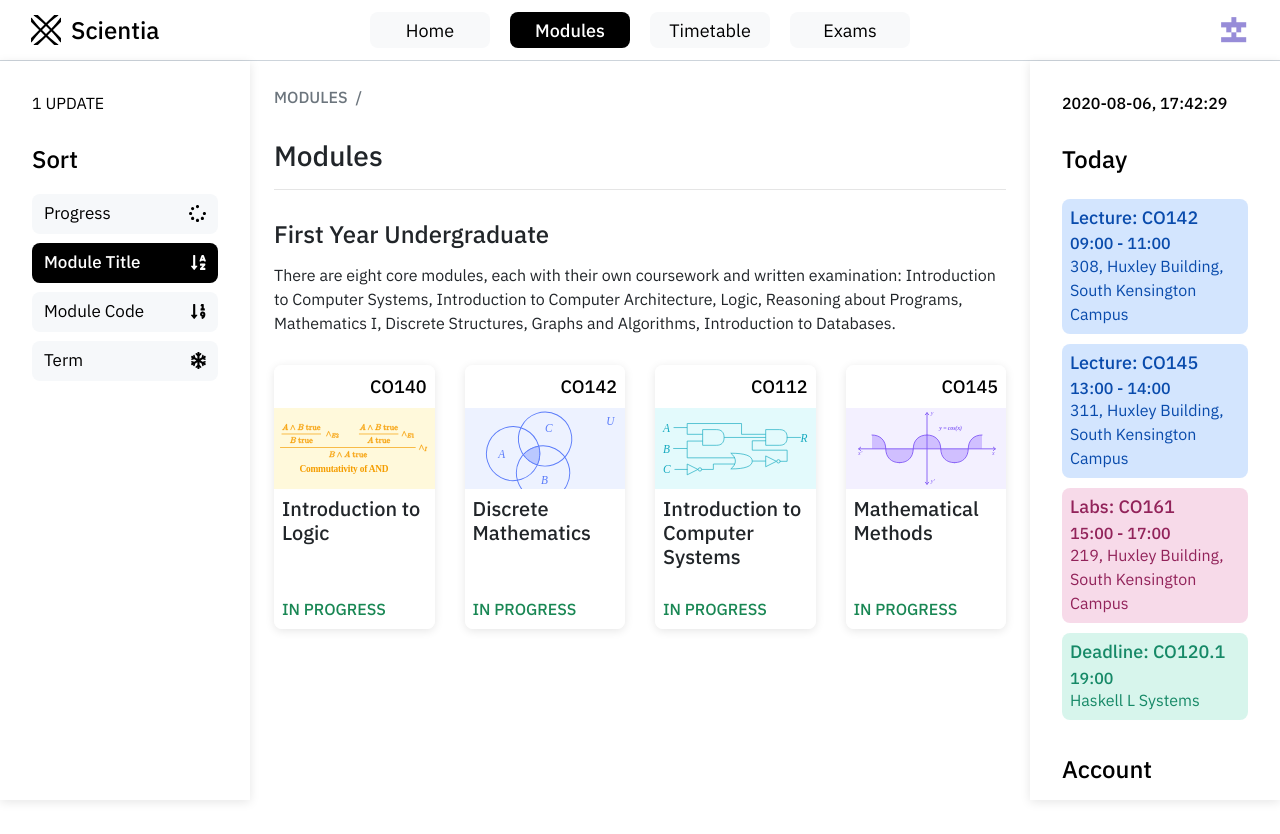
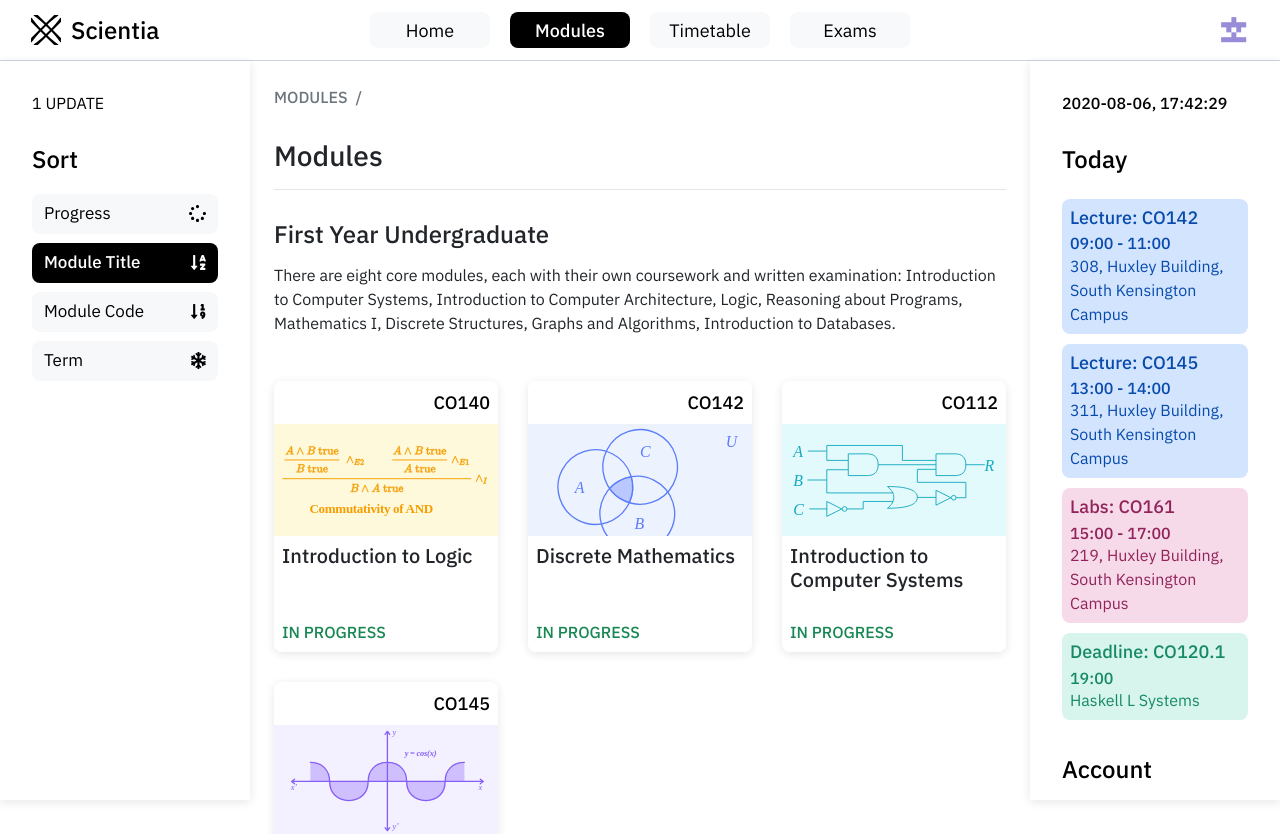
Before and after one commit to JayshivPatel/ScientiaAskDoc, a React (Create React App) app in the folder frontend/: page /modules in a window 1280 px wide. Shown: the top 834 px of the page. Before the commit the page ends 800 px from the top, so only its background shows below. Built offline with nearby package versions, Linux system fonts and the light colour scheme.

Commit message:
Change cards to grid layout

```diff
--- a/frontend/src/components/pages/ModulePage/index.tsx
+++ b/frontend/src/components/pages/ModulePage/index.tsx
@@ -4,6 +4,9 @@
 import Container from "react-bootstrap/Container";
 import Card from "react-bootstrap/Card";
 import CardDeck from "react-bootstrap/CardDeck";
+import Row from "react-bootstrap/Row";
+import Col from "react-bootstrap/Col";
+
 import classNames from "classnames";
 import logicIllustration from "assets/images/logic-illustration.svg";
 import discreteIllustration from "assets/images/discrete-illustration.svg";
@@ -30,7 +33,8 @@
         Structures, Graphs and Algorithms, Introduction to Databases.
       </p>
 
-      <CardDeck className={classNames(styles.moduleCardDeck)}>
+      <Row>
+        <Col xs={12} md={4} style={{marginTop: "30px"}} >
           <Card className={classNames(styles.moduleCard)}>
             <Card.Header className={classNames(styles.moduleCardHeader)}>
               CO140
@@ -49,6 +53,9 @@
               </small>
             </Card.Footer>
           </Card>
+        </Col>
+
+        <Col xs={12} md={4} style={{marginTop: "30px"}} >
           <Card className={classNames(styles.moduleCard)}>
             <Card.Header className={classNames(styles.moduleCardHeader)}>
               CO142
@@ -67,6 +74,9 @@
               </small>
             </Card.Footer>
           </Card>
+        </Col>
+
+        <Col xs={12} md={4} style={{marginTop: "30px"}} >
           <Card className={classNames(styles.moduleCard)}>
             <Card.Header className={classNames(styles.moduleCardHeader)}>
               CO112
@@ -85,6 +95,9 @@
               </small>
             </Card.Footer>
           </Card>
+        </Col>
+
+        <Col xs={12} md={4} style={{marginTop: "30px"}} >
           <Card className={classNames(styles.moduleCard)}>
             <Card.Header className={classNames(styles.moduleCardHeader)}>
               CO145
@@ -103,7 +116,8 @@
               </small>
             </Card.Footer>
           </Card>
-      </CardDeck>
+        </Col>
+      </Row>
     </Container>
   );
 };
--- a/frontend/src/components/pages/ModulePage/style.module.scss
+++ b/frontend/src/components/pages/ModulePage/style.module.scss
@@ -1,14 +1,11 @@
 @import "assets/scss/custom";
 
 .moduleCard {
-  background: #ffffff;
-  box-shadow: 0 2px 10px 0 rgba(0, 0, 0, 0.1);
+	background: #ffffff;
+	height: 100%;
+	box-shadow: 0 2px 10px 0 rgba(0, 0, 0, 0.1);
   border-width: 0px;
   border-radius: 8px !important;
-}
-
-.moduleCardDeck {
-  margin-top: 30px;
 }
 
 .moduleCard :global(.card-header) {
```
Lines whose indentation alone changed are shown as unchanged.
